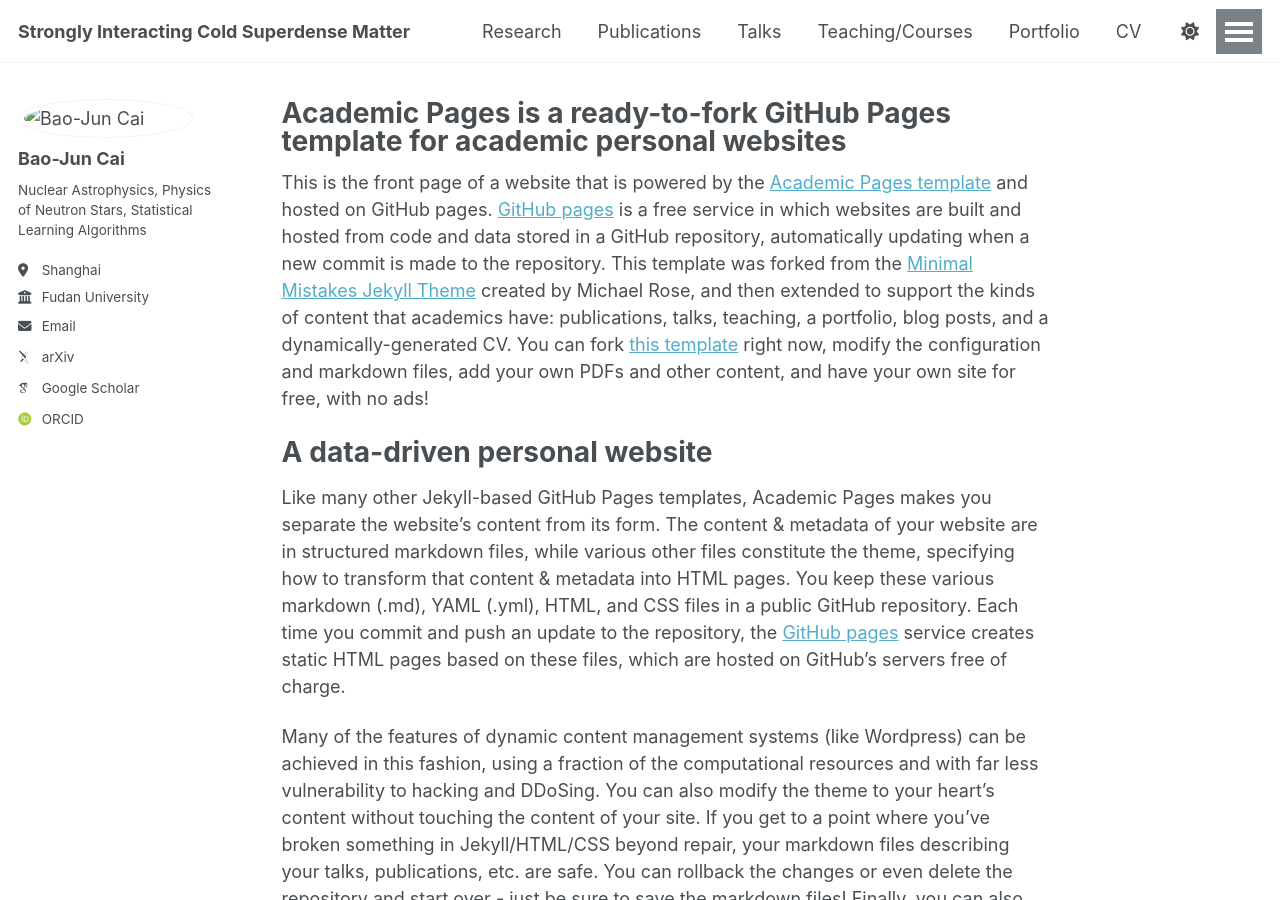
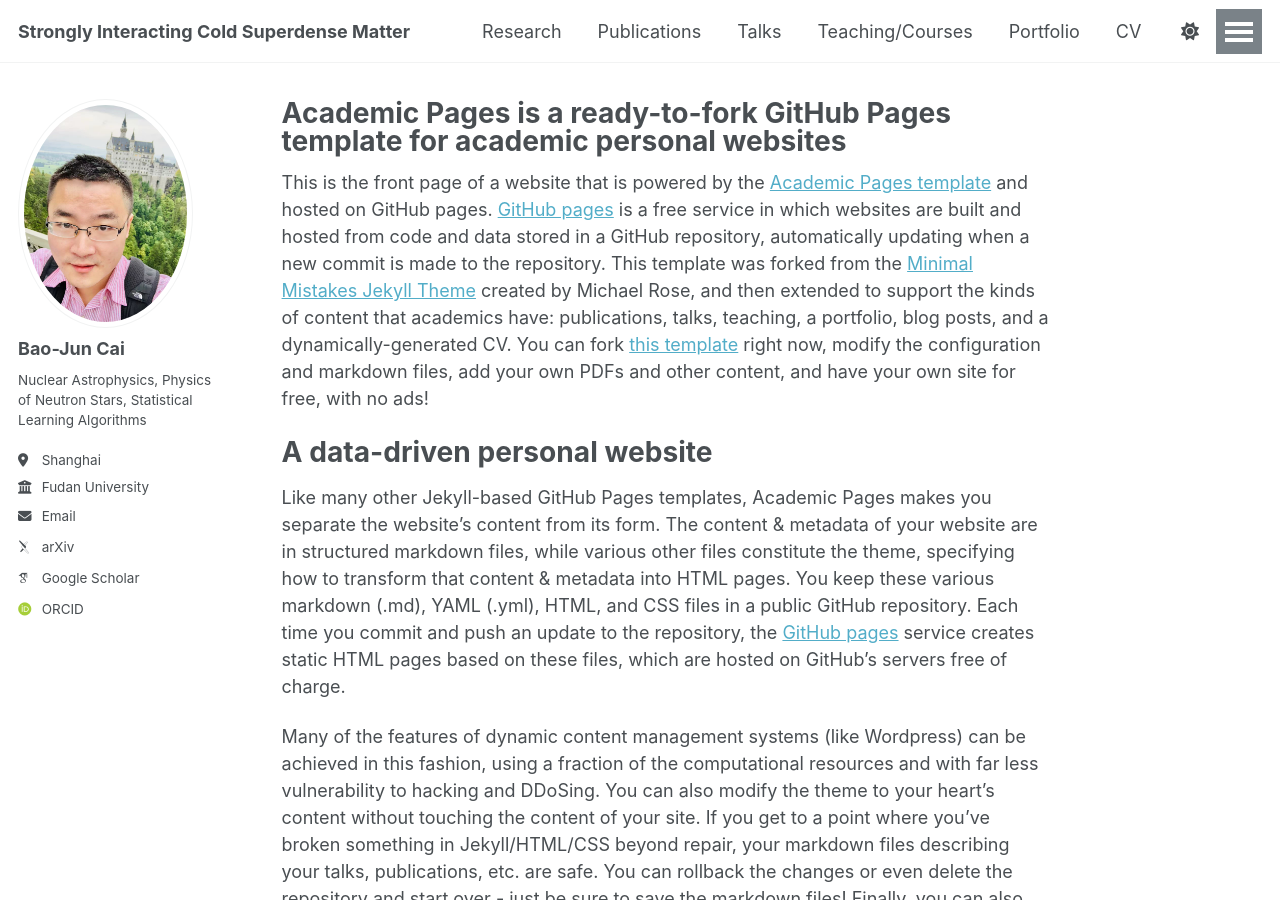
Before and after one commit to bjcai-phys/bjcai-phys.github.io, a Jekyll site: the page built from _pages/about.md, in a window 1280 px wide and 900 px high. Built offline with Jekyll 4.4.1, drawn with Linux system fonts in a browser that asks for light colours; some web fonts are replaced.

Commit message:
Update _config.yml

```diff
--- a/_config.yml
+++ b/_config.yml
@@ -23,7 +23,7 @@
 #               Additional customization can be done by editing /_includes/author-profile.html
 author:
   # Biographic information
-  avatar           : "/images/me.jpg"
+  avatar           : "https://bjcai-phys.github.io/assets/me.jpg"
   name             : "Bao-Jun Cai"
   pronouns         : # example: "she/her"
   bio              : "Nuclear Astrophysics, Physics of Neutron Stars, Statistical Learning Algorithms"
```
